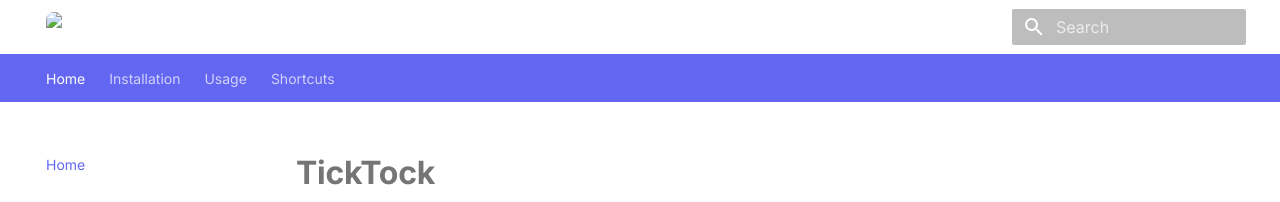
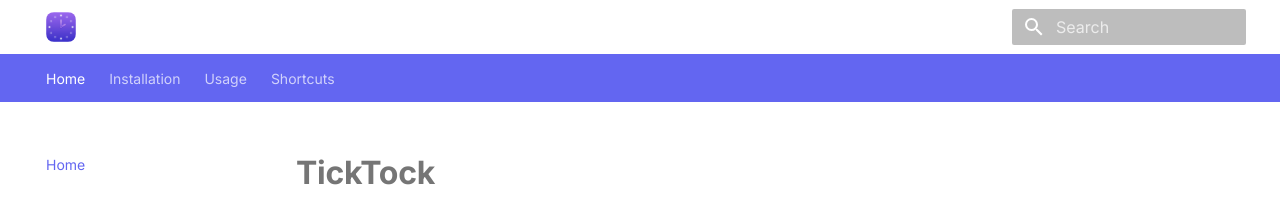
Before and after one commit to sebakri/ticktock, an MkDocs documentation site: the page built from docs/index.md, in a window 1280 px wide. Shown: the top 202 px of the page. Built offline with MkDocs 1.6.1 and Material for MkDocs 9.7.7, drawn with Linux system fonts in a browser that asks for light colours.

Commit message:
Fix: correctly bundle icons and enable dark mode logic
- Copied app icons to docs/assets/ for correct bundling.
- Fixed primary/accent custom color definitions in mkdocs.yml and extra.css.
- Ensured dark mode (slate) theme is fully supported.

```diff
--- a/docs/extra.css
+++ b/docs/extra.css
@@ -1,8 +1,14 @@
 :root {
-  /* TickTock Design System */
+  /* TickTock Design System - Light Mode */
   --md-primary-fg-color:        #6366F1;
   --md-primary-fg-color--light: #818cf8;
   --md-primary-fg-color--dark:  #4338ca;
+  --md-accent-fg-color:         #F59E0B;
+}
+
+[data-md-color-scheme="slate"] {
+  /* TickTock Design System - Dark Mode */
+  --md-primary-fg-color:        #6366F1;
   --md-accent-fg-color:         #F59E0B;
 }
 
--- a/mkdocs.yml
+++ b/mkdocs.yml
@@ -5,7 +5,7 @@
 theme:
   name: material
   logo: assets/app_icon_128.png
-  favicon: assets/tray_icon_Template.png
+  favicon: assets/app_icon_128.png
   font:
     text: Inter
     code: Roboto Mono
@@ -13,14 +13,14 @@
     - media: "(prefers-color-scheme: light)"
       scheme: default
       primary: custom
-      accent: amber
+      accent: custom
       toggle:
         icon: material/brightness-7
         name: Switch to dark mode
     - media: "(prefers-color-scheme: dark)"
       scheme: slate
       primary: custom
-      accent: amber
+      accent: custom
       toggle:
         icon: material/brightness-4
         name: Switch to light mode
```
Also changed, not shown: docs/assets/app_icon_128.png (added), docs/assets/tray_icon_Template.png (added).
